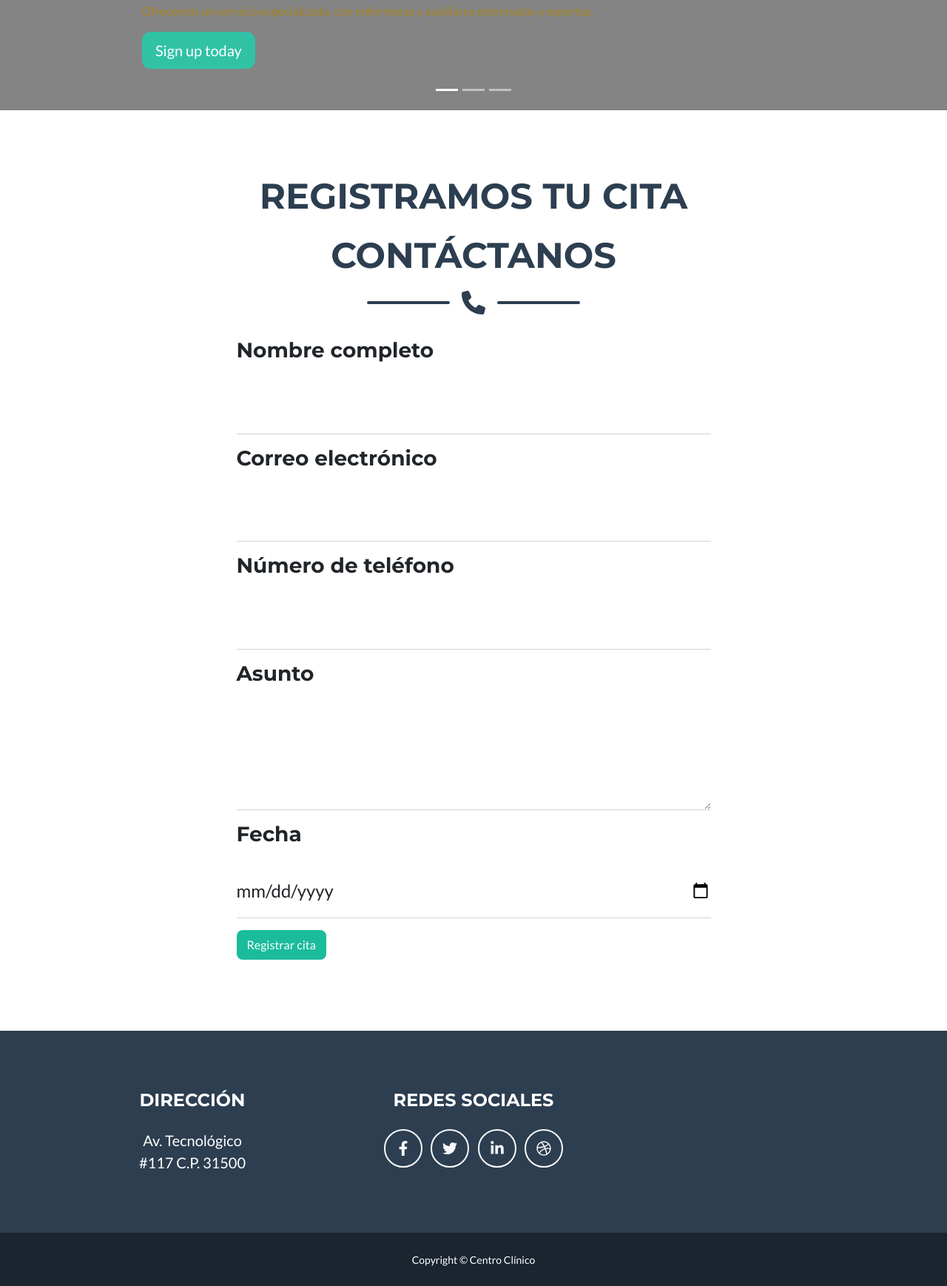
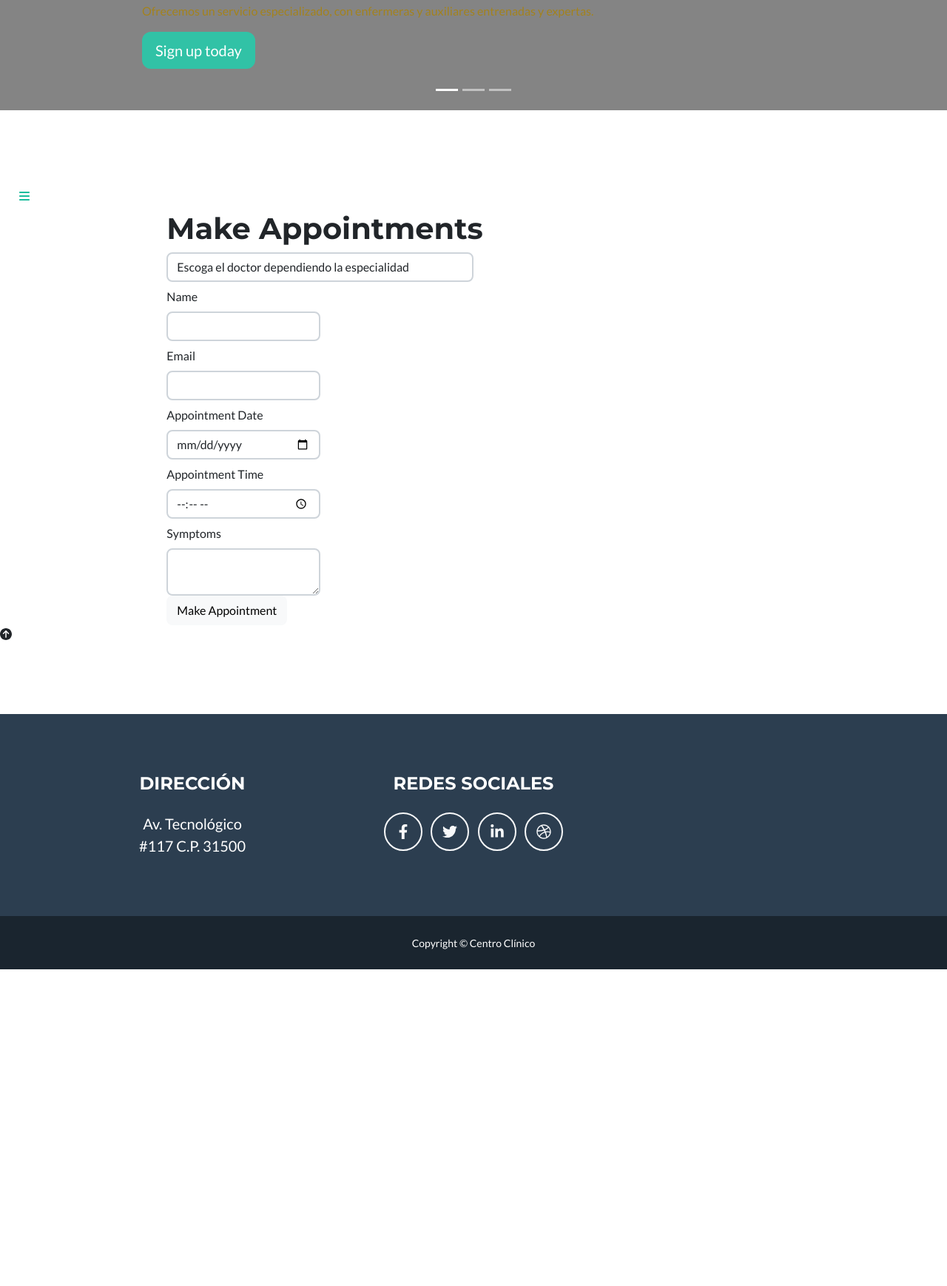
Before and after one commit to ja480/CentroClinico, a Django app: page /registro/ in a window 1280 px wide. Shown: the part 721-2459 px from the top of the page at 74% size. After the commit the page ends 2031 px from the top, so only its background shows below. Run offline with Django 4.2, Linux system fonts and the light colour scheme; some libraries are stand-ins or nearby versions.

Commit message:
Update Apoiment

```diff
--- a/CentroClinico/Templates/RegCita.html
+++ b/CentroClinico/Templates/RegCita.html
@@ -6,79 +6,77 @@
 {% block sections %}
 <!-- Contact Section-->
 <section class="page-section" id="register">
-    <div class="container">
-        <!-- Contact Section Heading-->
-        <h2 class="page-section-heading text-center text-uppercase text-secondary mb-0">Registramos tu cita <p><br>
-                contáctanos</p>
-        </h2>
-        <!-- Icon Divider-->
-        <div class="divider-custom">
-            <div class="divider-custom-line"></div>
-            <div class="divider-custom-icon"><i class="fas fa-phone"></i></div>
-            <div class="divider-custom-line"></div>
-        </div>
-        <!-- Contact Section Form-->
-        <div class="row justify-content-center">
-            <div class="col-lg-8 col-xl-7">
+    <div id="wrapper">
 
-                <form id="contactForm" data-sb-form-api-token="API_TOKEN">
-                    <!-- Name input-->
-                    <h3>Nombre completo</h3>
-                    <div class="form-floating mb-3">
-                        <input class="form-control" id="name" type="text" placeholder="Enter your name..."
-                            data-sb-validations="required" />
-                        <label for="name"></label>
-                        <div class="invalid-feedback" data-sb-feedback="name:required">Este campo es obligatorio
+        <div class="page-content-wrapper">
+            <div class="container-fluid"><a class="btn btn-link" role="button" id="menu-toggle" href="#menu-toggle"><i class="fa fa-bars"></i></a>
+                <div class="row register-form">
+                    <div class="col-md-8 offset-md-2">
+                        <form class="custom-form" method="post">
+                            {% csrf_token %}
+                            <h1 style="margin-top: 0px;">Make Appointments</h1>
+                            <div class="col-sm-6 input-column">
+                                <select class="form-control" name="doctoremail" required="">
+                                    <option value="">Escoga el doctor dependiendo la especialidad</option>
+                                        <option value="doctfirst" >DR. Angel Escobedo (Medicina general)</option>
+                                        <option value="doctsecond">DR. Ramiro Feranandez (Fisioterapia y Traumatologia)</option>
+                                        <option value="doctirth">DRa. Mirana Rodriguez (Otorrinolaringologia)</option>
+                                </select>
+                            {% for d in alldoctors %}
+                            <input type="hidden" value="{{d.name}}" name="doctorname">
+                            {% endfor %}
+                            <div class="form-row form-group">
+                                <div class="col-sm-4 label-column"><label class="col-form-label" for="pawssword-input-field">Name</label></div>
+                                <div class="col-sm-6 input-column">
+                                    <input class="form-control" type="text" value="{{user.first_name}}" name="patientname">
                                 </div>
                             </div>
-
-                    <!-- Email address input-->
-                    <h3>Correo electrónico</h3>
-                    <div class="form-floating mb-3">
-                        <input class="form-control" id="email" type="email" placeholder="name@example.com"
-                            data-sb-validations="required,email" />
-                        <label for="email"></label>
-                        <div class="invalid-feedback" data-sb-feedback="email:required">Este campo es obligatorio
-                        </div>
-                        <div class="invalid-feedback" data-sb-feedback="email:email">La dirección de correo no es
-                            válida</div>
-                    </div>
-
-                    <!-- Phone number input-->
-                    <h3>Número de teléfono</h3>
-                    <div class="form-floating mb-3">
-                        <input class="form-control" id="phone" type="tel" placeholder="(123) 456-7890"
-                            data-sb-validations="required" />
-                        <label for="phone"></label>
-                        <div class="invalid-feedback" data-sb-feedback="phone:required">Este campo es obligatorio
+                            <div class="form-row form-group">
+                                <div class="col-sm-4 label-column"><label class="col-form-label" for="pawssword-input-field">Email</label></div>
+                                <div class="col-sm-6 input-column">
+                                    <input class="form-control" type="text" value="{{user.username}}" name="patientemail">
                                 </div>
                             </div>
-                    <!-- Message input-->
-                    <h3>Asunto</h3>
-                    <div class="form-floating mb-3">
-                        <textarea class="form-control" id="message" type="text" placeholder="Enter your message here..."
-                            style="height: 10rem" data-sb-validations="required"></textarea>
-                        <label for="message"></label>
-                        <div class="invalid-feedback" data-sb-feedback="message:required">Este campo es obligatorio
+                            <div class="form-row form-group">
+                                <div class="col-sm-4 label-column"><label class="col-form-label" for="repeat-pawssword-input-field">Appointment Date</label></div>
+                                <div class="col-sm-6 input-column">
+                                    <input class="form-control" type="date" name="appointmentdate" required="">
                                 </div>
                             </div>
-                    <h3>Fecha</h3>
-                    <div class="form-floating mb-3">
-                        <label for="date">Fecha</label>
-                        <div class="form-floating mb-3" id="date" data-target-input="nearest">
-                            <input type="date" name="date" class="form-control datetimepicker-input"
-                                data-target="#datemaintenance" />
-                            <div class="input-group-append" data-target="#date" data-toggle="datetimepicker">
+                            <div class="form-row form-group">
+                                <div class="col-sm-4 label-column"><label class="col-form-label" for="repeat-pawssword-input-field">Appointment Time</label></div>
+                                <div class="col-sm-6 input-column">
+                                    <input class="form-control" type="time" placeholder="enter time" name="appointmenttime" required="">
+                                </div>
+                            </div>
+                            <div class="form-row form-group">
+                                <div class="col-sm-4 label-column"><label class="col-form-label" for="repeat-pawssword-input-field">Symptoms</label></div>
+                                <div class="col-sm-6 input-column">
+                                    <textarea class="form-control" name="symptoms" required=""></textarea>
+                                </div>
+                            </div>
+                        <button class="btn btn-light submit-button" type="submit">Make Appointment</button></form>
                     </div>
                 </div>
             </div>
-                    <button class="btn btn-primary submit-button" type="submit">Registrar cita</button>
-                </form>
         </div>
     </div>
-    </div>
+    <div class="scroll-top-wrapper"><span class="scroll-top-inner"><i class="fa fa-arrow-circle-up"></i></span></div>
 </section>
 {% endblock %}
 </body>
 
 </html>
+{% if error == "no" %}
+<script type="text/javascript">
+    alert('Appointment Booked Sucessfully..........')
+    window.location = ('{% url index %}')
+</script>
+{% endif%}
+
+{% if error == "yes" %}
+<script type="text/javascript">
+    /*alert('{{e}}')*/
+    alert('Something gone wrong....')
+</script>
+{% endif%}
--- a/CentroClinico/admin.py
+++ b/CentroClinico/admin.py
@@ -10,4 +10,4 @@ class RentalAdmin(admin.ModelAdmin):
     }
 
 admin.site.register(Patient)
-admin.site.register(Doctor)
+admin.site.register(Appointment)
--- a/CentroClinico/settings.py
+++ b/CentroClinico/settings.py
@@ -89,7 +89,7 @@ DATABASES = {
         'USER': 'root',
         'PASSWORD': '',
         'HOST':'localhost',
-        'PORT': '3306',
+        'PORT': '3307',
          'OPTIONS':{
             'sql_mode' : 'traditional',
         }
--- a/CentroClinico/views.py
+++ b/CentroClinico/views.py
@@ -109,3 +109,28 @@ def login(request):
 def Logout(request):
     logout(request)
     return redirect('index')
+
+def MakeAppointments(request):
+	error = ""
+	if not request.user.is_active:
+		return redirect('loginpage')
+	alldoctors = Doctor.objects.all()
+	d = { 'alldoctors' : alldoctors }
+	g = request.user.groups.all()[0].name
+	if g == 'Patient':
+		if request.method == 'POST':
+			doctorname = request.POST['doctorname']
+			patientname = request.GET['patientname']
+			patientemail = request.POST['patientemail']
+			appointmentdate = request.POST['appointmentdate']
+			appointmenttime = request.POST['appointmenttime']
+			symptoms = request.POST['symptoms']
+			try:
+				Appointment.objects.create(doctorname=doctorname,doctoremail=doctoremail,patientname=patientname,patientemail=patientemail,appointmentdate=appointmentdate,appointmenttime=appointmenttime,symptoms=symptoms,status=True,prescription="")
+				error = "no"
+			except:
+				error = "yes"
+			e = {"error":error}
+			return render(request,'pateintmakeappointments.html',e)
+		elif request.method == 'GET':
+			return render(request,'pateintmakeappointments.html',d)
```
Also changed, not shown: CentroClinico/models.py (+22 -11 lines), CentroClinico/migrations/0007_appointment.py (added), CentroClinico/migrations/0008_delete_doctor.py (added). Lines whose indentation alone changed are shown as unchanged.
